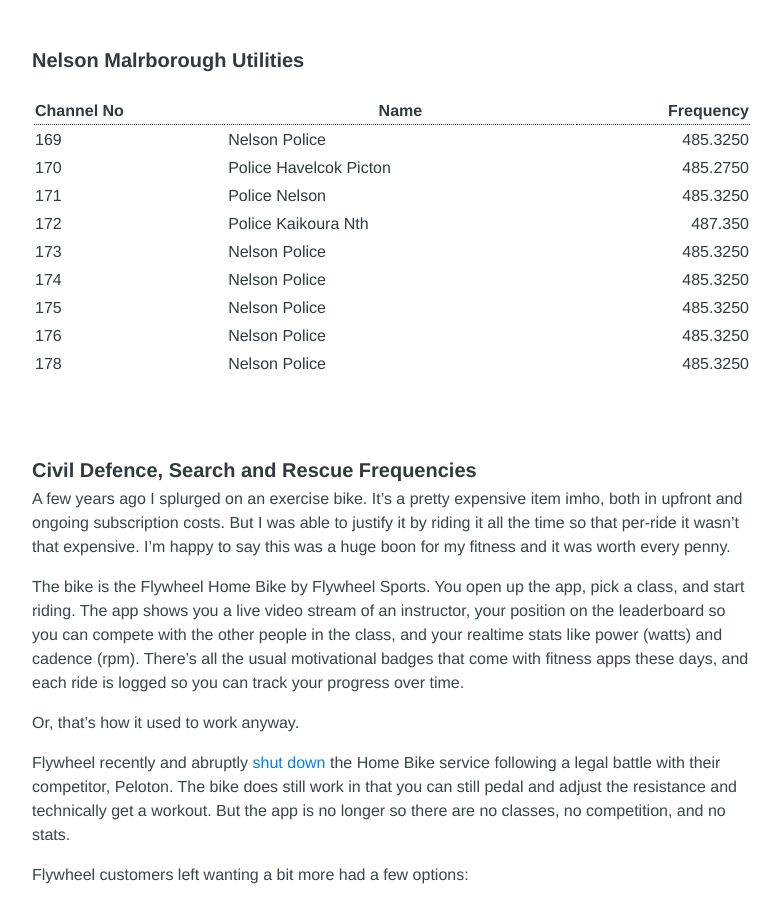
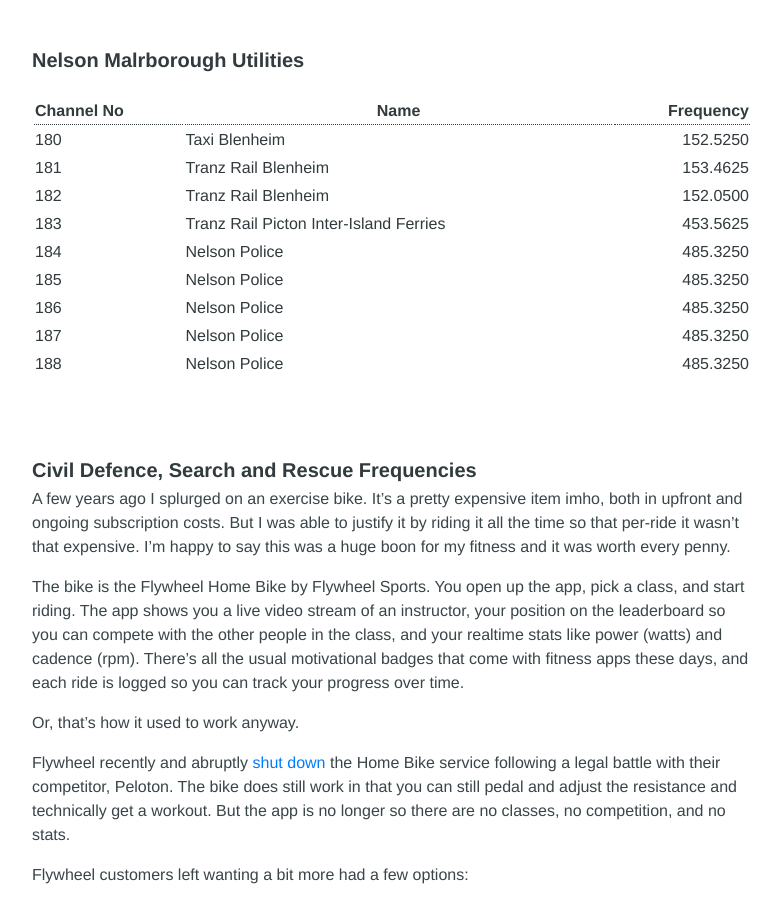
Before and after one commit to DanielPeterBoyd/danielboyd.github.io, a plain HTML site: page articles/radios.html in a window 1280 px wide. Shown: the part 2280-3180 px from the top of the page, without its empty margins (58-838 px from the left). Drawn offline with Linux system fonts and the light colour scheme.

Commit message:
Update radios.html

```diff
--- a/articles/radios.html
+++ b/articles/radios.html
@@ -106,15 +106,15 @@
  <table>
      <thead><tr><th align="left">Channel No</th><th>Name</th><th align="right">Frequency</th></tr></thead>
           <tbody>
-           <tr><td align="left">169</td><td>Nelson Police</td><td align="right">485.3250</td>
-           <tr><td align="left">170</td><td>Police Havelcok Picton</td><td align="right">485.2750</td>
-           <tr><td align="left">171</td><td>Police Nelson</td><td align="right">485.3250</td>
-           <tr><td align="left">172</td><td>Police Kaikoura Nth</td><td align="right">487.350</td>
-           <tr><td align="left">173</td><td>Nelson Police</td><td align="right">485.3250</td>
-           <tr><td align="left">174</td><td>Nelson Police</td><td align="right">485.3250</td>
-           <tr><td align="left">175</td><td>Nelson Police</td><td align="right">485.3250</td>
-           <tr><td align="left">176</td><td>Nelson Police</td><td align="right">485.3250</td>
-           <tr><td align="left">178</td><td>Nelson Police</td><td align="right">485.3250</td>
+           <tr><td align="left">180</td><td>Taxi Blenheim</td><td align="right">152.5250</td>
+           <tr><td align="left">181</td><td>Tranz Rail Blenheim</td><td align="right">153.4625</td>
+           <tr><td align="left">182</td><td>Tranz Rail Blenheim</td><td align="right">152.0500</td>
+           <tr><td align="left">183</td><td>Tranz Rail Picton Inter-Island Ferries</td><td align="right">453.5625</td>
+           <tr><td align="left">184</td><td>Nelson Police</td><td align="right">485.3250</td>
+           <tr><td align="left">185</td><td>Nelson Police</td><td align="right">485.3250</td>
+           <tr><td align="left">186</td><td>Nelson Police</td><td align="right">485.3250</td>
+           <tr><td align="left">187</td><td>Nelson Police</td><td align="right">485.3250</td>
+           <tr><td align="left">188</td><td>Nelson Police</td><td align="right">485.3250</td>
            </tr>
            </tr>
           </tbody>
```
